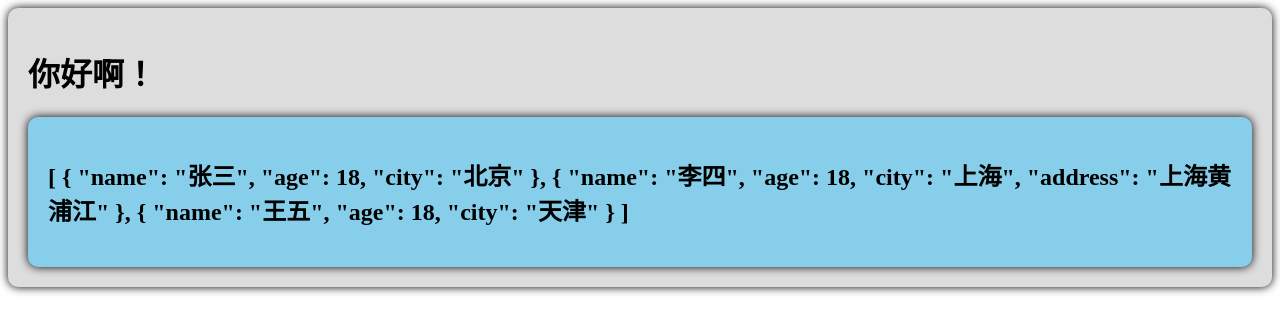
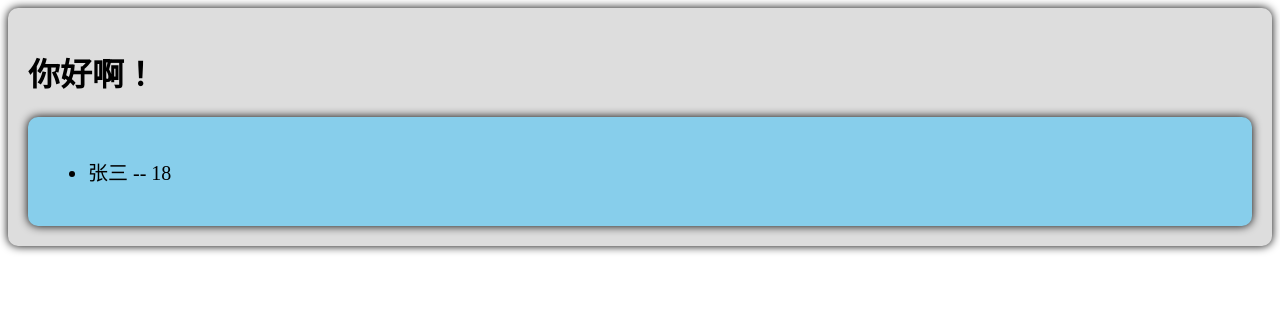
Before and after one commit to lhj502819/Vue3-Learning, a Vue app: page / in a window 1280 px wide. Shown: the top 332 px of the page. Built offline with nearby package versions, Linux system fonts and the light colour scheme.

Commit message:
props代码提交

```diff
--- a/src/App.vue
+++ b/src/App.vue
@@ -1,7 +1,7 @@
 <template>
   <div class="app">
     <h1>你好啊！</h1>
-    <Person :personList="personList" />
+    <Person />
   </div>
 </template>
 
@@ -12,9 +12,9 @@ import type {Persons} from "@/types";
 
 //将数据传给子组件
 let personList = reactive<Persons>([
-  {name: '张三', age: 18, city: '北京'},
-  {name: '李四', age: 18, city: '上海', address: '上海黄浦江'},
-  {name: '王五', age: 18, city: '天津'},
+  {id: 1, name: '张三', age: 18, city: '北京'},
+  {id: 2, name: '李四', age: 18, city: '上海', address: '上海黄浦江'},
+  {id: 3, name: '王五', age: 18, city: '天津'},
 ])
 </script>
 
--- a/src/components/Person.vue
+++ b/src/components/Person.vue
@@ -1,20 +1,37 @@
 <template>
   <div class="person">
-    <h2>{{personList}}</h2>
+    <ul>
+      <li v-for="item in personList" :key="item.id">{{ item.name }} -- {{ item.age }}</li>
+    </ul>
   </div>
 </template>
 
 <script setup lang="ts" name="Person">
 
-import {defineProps} from 'vue'
+import {defineProps, withDefaults} from 'vue'
+import type {Persons} from "@/types";
 
-//接收a
+//接收list
 // defineProps(['personList'])
 
-//接收a，同时将props保存起来
-const props = defineProps(['personList'])
+//接收list + 限制类型
+// defineProps<{personList: Persons}>()
 
-console.log(props.personList)
+//接收list + 限制类型 + 限制必要性
+// defineProps<{ personList?: Persons }>()
+
+//接收list + 限制类型 + 限制必要性 + 指定默认值
+withDefaults(defineProps<{ personList?: Persons }>(), {
+  personList: () => [
+    {id: 1, name: '张三', age: 18, city: '北京'},
+  ]
+})
+
+
+//接收list保存起来
+// const props = defineProps(['personList'])
+// console.log(props.personList)
+
 </script>
 
 <style scoped>
@@ -28,4 +45,8 @@ console.log(props.personList)
 button {
   margin: 0 5px;
 }
+
+ul {
+  font-size: 20px;
+}
 </style>
--- a/src/types/index.ts
+++ b/src/types/index.ts
@@ -1,5 +1,6 @@
 //定义一个接口，用于限制Person对象的具体属性
 export interface IPerson {
+    id: number;
     name: string;
     age: number;
     city: string,
```
